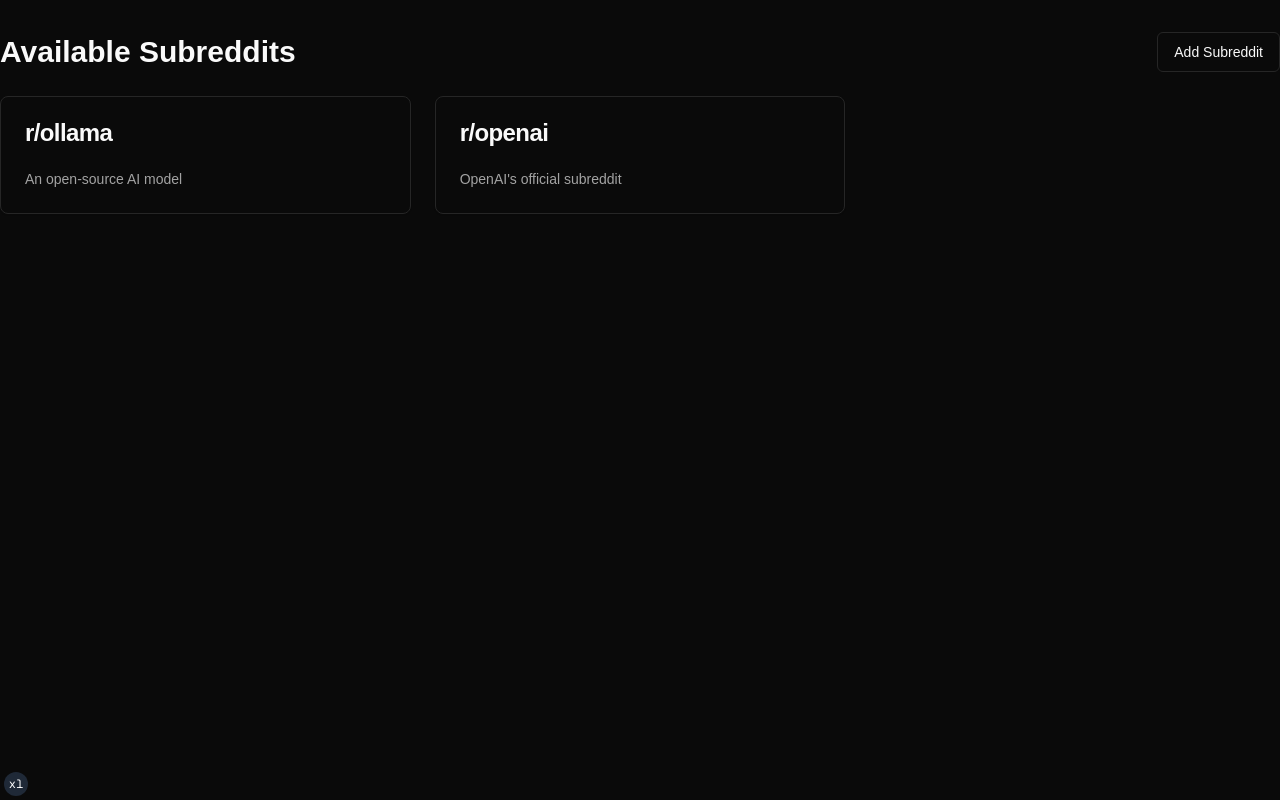
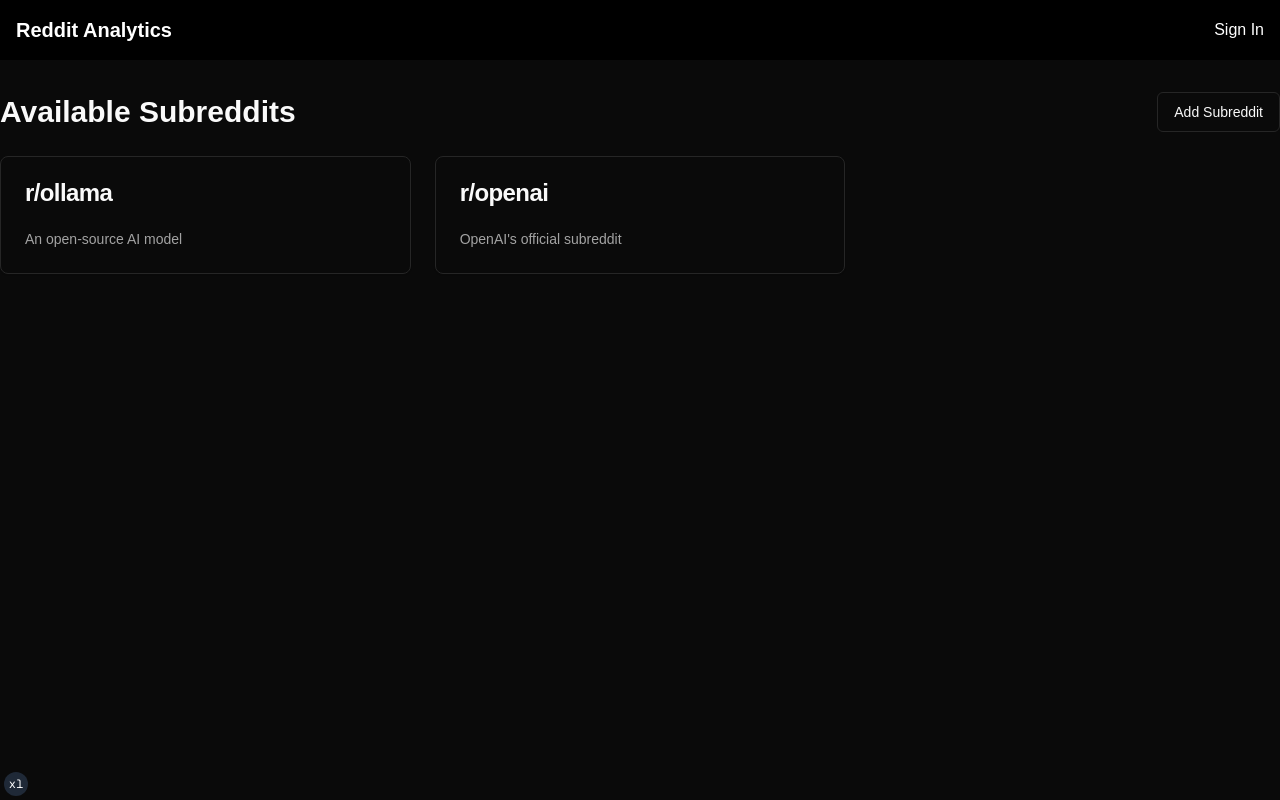
Before and after one commit to 0xzapata/reddit-insights, a Next.js app: page /dashboard in a window 1280 px wide. Built offline with nearby package versions, Linux system fonts and the light colour scheme; no server answers.

Commit message:
feat: added back the navbar

```diff
--- a/src/app/(marketing)/page.tsx
+++ b/src/app/(marketing)/page.tsx
@@ -1,18 +1,7 @@
-import {
-  Features,
-  GetStartedSection,
-  Hero,
-  MarketingLayout,
-  WhyChooseSection,
-} from "@/components/layout/marketing-layout";
+import DashboardPage from "../dashboard/page";
 
 export default function Page() {
   return (
-    <MarketingLayout>
-      <Hero />
-      <Features />
-      <WhyChooseSection />
-      <GetStartedSection />
-    </MarketingLayout>
+    <DashboardPage />
   );
 }
--- a/src/app/layout.tsx
+++ b/src/app/layout.tsx
@@ -42,7 +42,8 @@
             enableSystem
             disableTransitionOnChange
           >
-            {children}
+            <NavBar />
+            <main>{children}</main>
             <Toaster />
             <TailwindIndicator />
           </ThemeProvider>
--- a/src/components/NavBar.tsx
+++ b/src/components/NavBar.tsx
@@ -2,35 +2,31 @@
 
 import React from 'react';
 import Link from 'next/link';
-import { UserButton } from "@clerk/nextjs";
-import { useTheme } from "next-themes";
+import { UserButton, useAuth } from "@clerk/nextjs";
 
 export function NavBar() {
-  const { theme } = useTheme();
-
-  // Calculate the lighter background color
-  const getBgColor = () => {
-    if (theme === 'dark') {
-      return 'bg-neutral-900'; // 20% lighter than typical dark mode bg
-    }
-    return 'bg-neutral-100'; // 20% darker than typical light mode bg
-  };
+  const { isSignedIn } = useAuth();
 
   return (
-    <nav className={`${getBgColor()} p-4 flex justify-between items-center`}>
-      <div className='container flex mx-auto justify-between'>
-			<div className="flex items-center">
-        {/* Replace with your actual logo */}
-        <span className="text-2xl font-bold">Logo</span>
+    <nav className='bg-black text-white p-4'>
+      <div className='container mx-auto flex justify-between items-center'>
+        <Link href="/" className="flex items-center">
+          <span className="text-xl font-bold">Reddit Analytics</span>
+        </Link>
+          {isSignedIn ? (
+             <div className="flex items-center space-x-4">
+
+              <Link href="/dashboard" className="hover:text-gray-300">
+                My Desk
+              </Link>
+              <UserButton afterSignOutUrl="/"/>
+							</div>
+          ) : (
+            <Link href="/sign-in" className="hover:text-gray-300">
+              Sign In
+            </Link>
+          )}
       </div>
-      <div className="flex items-center space-x-4">
-        <Link href="/dashboard" className="hover:text-gray-300">
-          My Desk
-        </Link>
-      </div>
-      <UserButton afterSignOutUrl="/"/>
-			</div>
-
     </nav>
   );
 }
```
